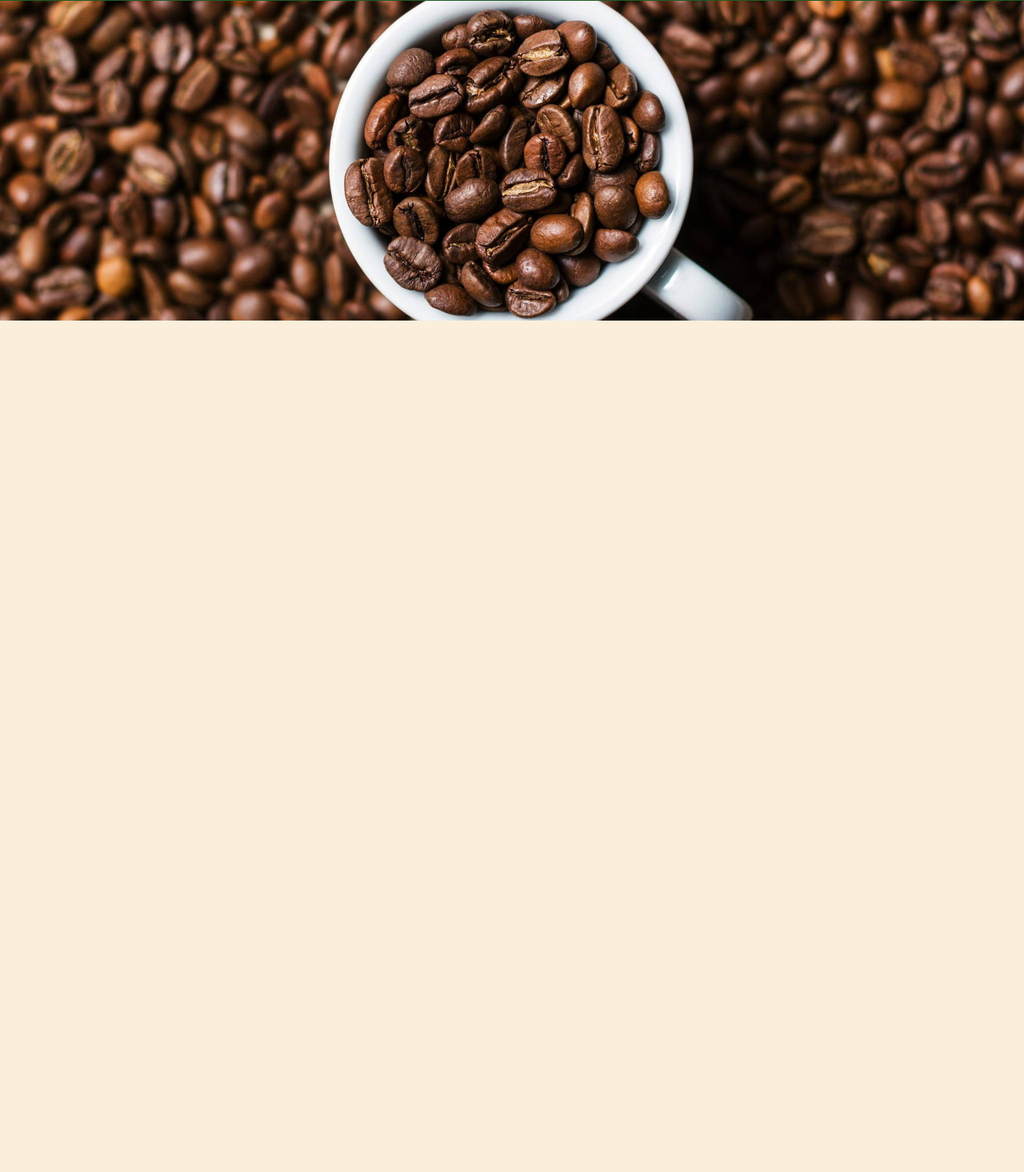
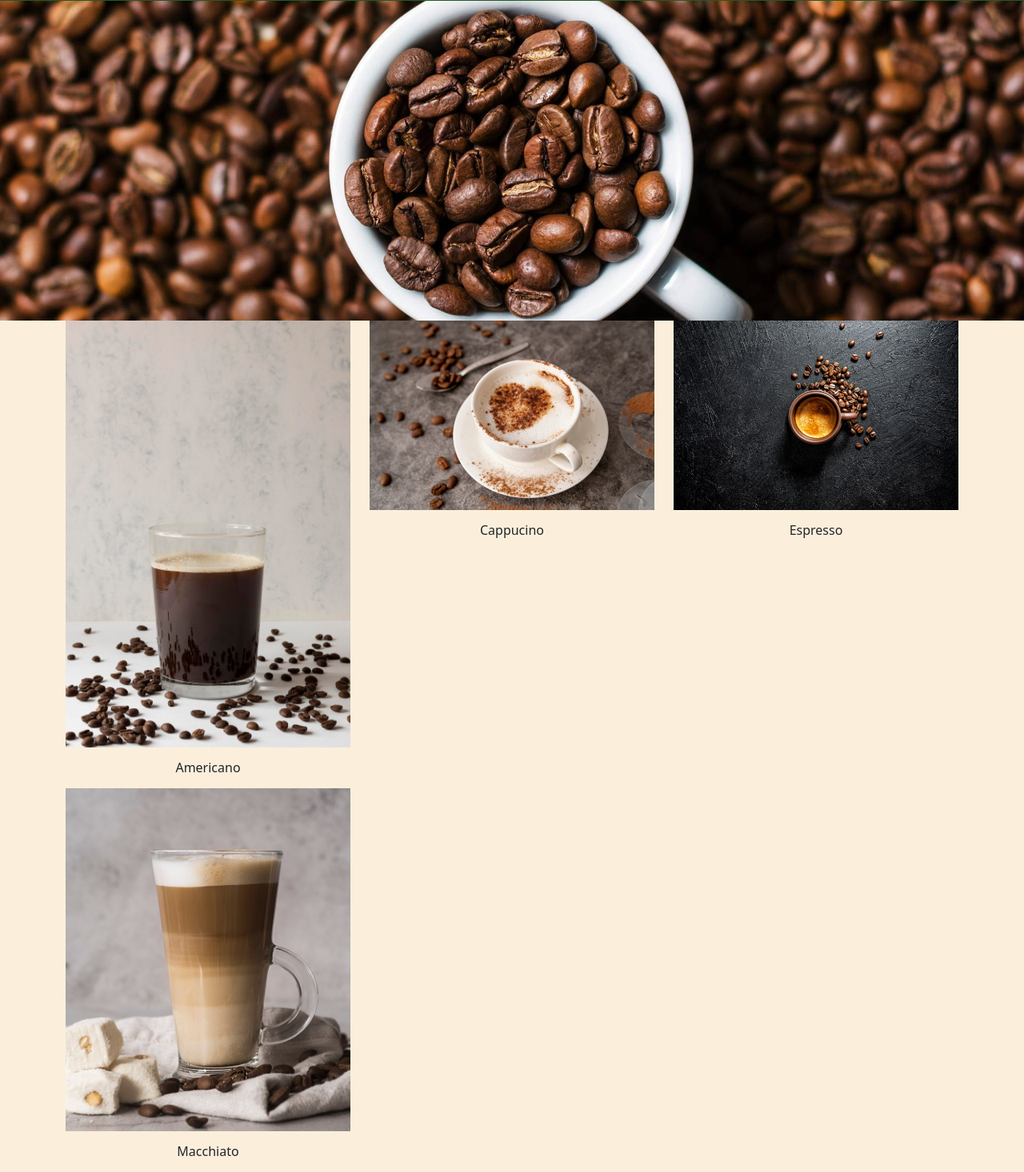
Before and after one commit to MelindaCsik/MelindaCsik.github.io, a plain HTML site: page sutemenyek.html in a window 1280 px wide. Shown: the part 65-1531 px from the top of the page at 80% size. Before the commit the page ends 800 px from the top, so only its background shows below. Drawn offline with nearby package versions, Linux system fonts and the light colour scheme.

Commit message:
css + divs for items

```diff
--- a/css/lucky.css
+++ b/css/lucky.css
@@ -31,3 +31,12 @@ nav a:first-child img{
     background-size: cover;
     height: 400px;
 }
+.kave:hover{
+    box-shadow: 0px 0px 5px #1f5b25;
+}
+.kave h2{
+    font-size: 1rem;
+    text-align: center;
+    margin-top: 1rem;
+    margin-bottom: 1rem;
+}
--- a/sutemenyek.html
+++ b/sutemenyek.html
@@ -19,6 +19,26 @@
         </div>
     </nav>
     <div class="banner"></div>
+    <div class="container">
+        <div class="row">
+            <div class="col-lg-4"><div class="kave">
+                <img src="./img/coffees/americano.jpg" alt="" class="img-fluid">
+                <h2>Americano</h2>
+            </div></div>
+            <div class="col-lg-4"><div class="kave">
+                <img src="./img/coffees/cappuccino.jpg" alt="" class="img-fluid">
+                <h2>Cappucino</h2>
+            </div></div>
+            <div class="col-lg-4"><div class="kave">
+                <img src="./img/coffees/espresso.jpg" alt="" class="img-fluid">
+                <h2>Espresso</h2>
+            </div></div>
+            <div class="col-lg-4"><div class="kave">
+                <img src="./img/coffees/macchiato.jpg" alt="" class="img-fluid">
+                <h2>Macchiato</h2>
+            </div></div>
+        </div>
+    </div>
 </body>
 
 </html>
```
